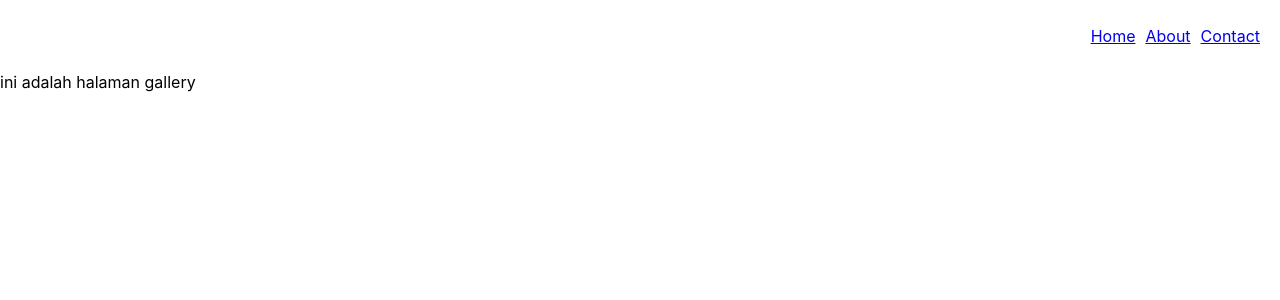
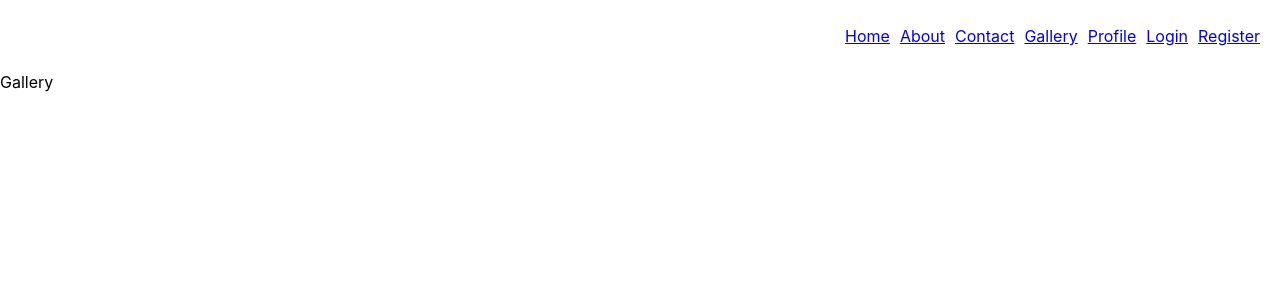
Before and after one commit to PTP-PLAN-Frontend/pertemuan-16, a React (Create React App) app: page /gallery in a window 1280 px wide. Shown: the top 300 px of the page. Built offline with nearby package versions, Linux system fonts and the light colour scheme.

Commit message:
Add 5 new pages and change route order to avoid useParams called first

```diff
--- a/src/App.js
+++ b/src/App.js
@@ -14,6 +14,10 @@ import Card from "./components/Card/Card";
 import Home from "./pages/Home";
 import About from "./pages/About";
 import Contact from "./pages/Contact";
+import Gallery from "./pages/Gallery";
+import Profile from "./pages/Profile";
+import Login from "./pages/Login";
+import Register from "./pages/Register";
 
 function App() {
   //cara membuat state dalam react
@@ -44,12 +48,29 @@ function App() {
               <li>
                 <Link to="/contact">Contact</Link>
               </li>
+              <li>
+                <Link to="/gallery">Gallery</Link>
+              </li>
+              <li>
+                <Link to="/profile">Profile</Link>
+              </li>
+              <li>
+                <Link to="/login">Login</Link>
+              </li>
+              <li>
+                <Link to="/register">Register</Link>
+              </li>
             </ul>
           </nav>
         </header>
 
         <Switch>
           <Route exact path="/"> <Home /> </Route>
+          <Route path="/register"> <Register /> </Route>
+          <Route path="/profile"> <Profile /> </Route>
+          <Route path="/gallery"> <Gallery /> </Route>
+          <Route path="/login"> <Login /> </Route>
+          {/* put this route ALWAYS at the end to avoid useParams called first*/}
           <Route path="/:id"> <About /> </Route>
           <Route path="/:id"> <Contact /> </Route>
         </Switch>
--- /dev/null
+++ b/src/pages/Gallery.js
@@ -0,0 +1,9 @@
+import React from 'react'
+
+export default function Gallery() {
+  return (
+    <div>
+      Gallery
+    </div>
+  )
+}
--- /dev/null
+++ b/src/pages/Login.js
@@ -0,0 +1,9 @@
+import React from 'react'
+
+export default function Login() {
+  return (
+    <div>
+      Login
+    </div>
+  )
+}
--- /dev/null
+++ b/src/pages/Profile.js
@@ -0,0 +1,9 @@
+import React from 'react'
+
+export default function Profile() {
+  return (
+    <div>
+      Home
+    </div>
+  )
+}
--- /dev/null
+++ b/src/pages/Register.js
@@ -0,0 +1,9 @@
+import React from 'react'
+
+export default function Register() {
+  return (
+    <div>
+      Register
+    </div>
+  )
+}
```
